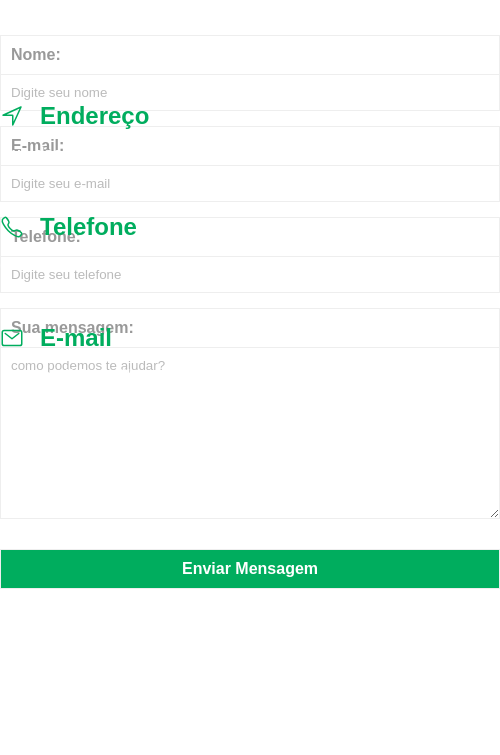
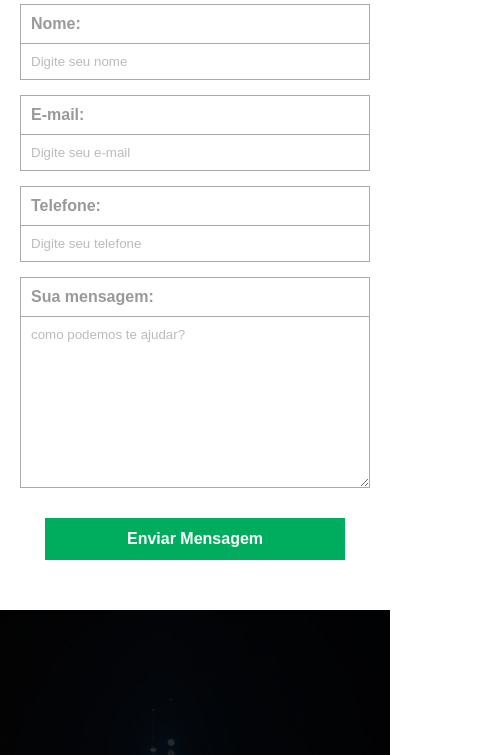
Before and after one commit to thalesrr1/contato-mbatistti, a plain HTML site: page index.html in a window 390 px wide. Shown: the part 109-864 px from the top of the page, 500 px wide, since content can reach past the window. Drawn offline with nearby package versions, Linux system fonts and the light colour scheme.

Commit message:
Add: Responsiveness and correction of grammatical

```diff
--- a/css/styles.css
+++ b/css/styles.css
@@ -35,27 +35,27 @@
     opacity: 0.7;
 }
 
-#adress-content {
+#address-content {
     position: absolute;
     top: 25vh;
     left: 25%;
     width: 300px;
 }
 
-#adress-content h2 {
+#address-content h2 {
     color: #00AD5E;
     margin-bottom: 15px;
     position: relative;
     padding-left: 40px;
 }
 
-#adress-content ion-icon {
+#address-content ion-icon {
     position: absolute;
     top: 2px;
     left: 0;
 }
 
-#adress-content p {
+#address-content p {
     font-weight: bold;
     margin-bottom: 50px;
 }
@@ -110,7 +110,7 @@
     font-weight: bold;
     cursor: pointer;
     margin: 30px auto;
-    width: 300px
+    width: 300px;
     border: 2px solid transparent;
     transition: 0.5s;
 }
@@ -120,3 +120,48 @@
     color: #00AD5E;
     background-color: #fff;
 }
+
+@media(max-width: 450px) {
+
+    #main-container {
+        height: 100%;
+        flex-wrap: wrap;
+    }
+    #form-container,
+    #address-container {
+        flex: 1 1 100%;
+    }
+    #form-container {
+        order: -1;
+        padding: 20px;
+    }
+
+    #form-container h2 {
+        margin-bottom: 25px;
+
+    }
+
+    #contact-form {
+        width: 100%;
+    }
+
+    #contact-form input,
+    #contact-form label,
+    #contact-form textarea {
+        border-color: #AAA;
+    }
+
+    #address-container {
+        background-position: 0;
+        height: 600px;
+    }
+
+    .fade {
+        opacity: .84;
+    }
+
+    #address-content {
+        top: 25%;
+        left: 25%;
+    }
+}
--- a/index.html
+++ b/index.html
@@ -11,7 +11,7 @@
 <div id="main-container">
     <div id="address-container">
         <div class="fade"></div>
-        <div id="adress-content">
+        <div id="address-content">
             <h2><ion-icon name="navigate-outline"></ion-icon> Endereço</h2>
             <p>Rua das flores, 133</p>
             <h2><ion-icon name="call-outline"></ion-icon> Telefone</h2>
```
